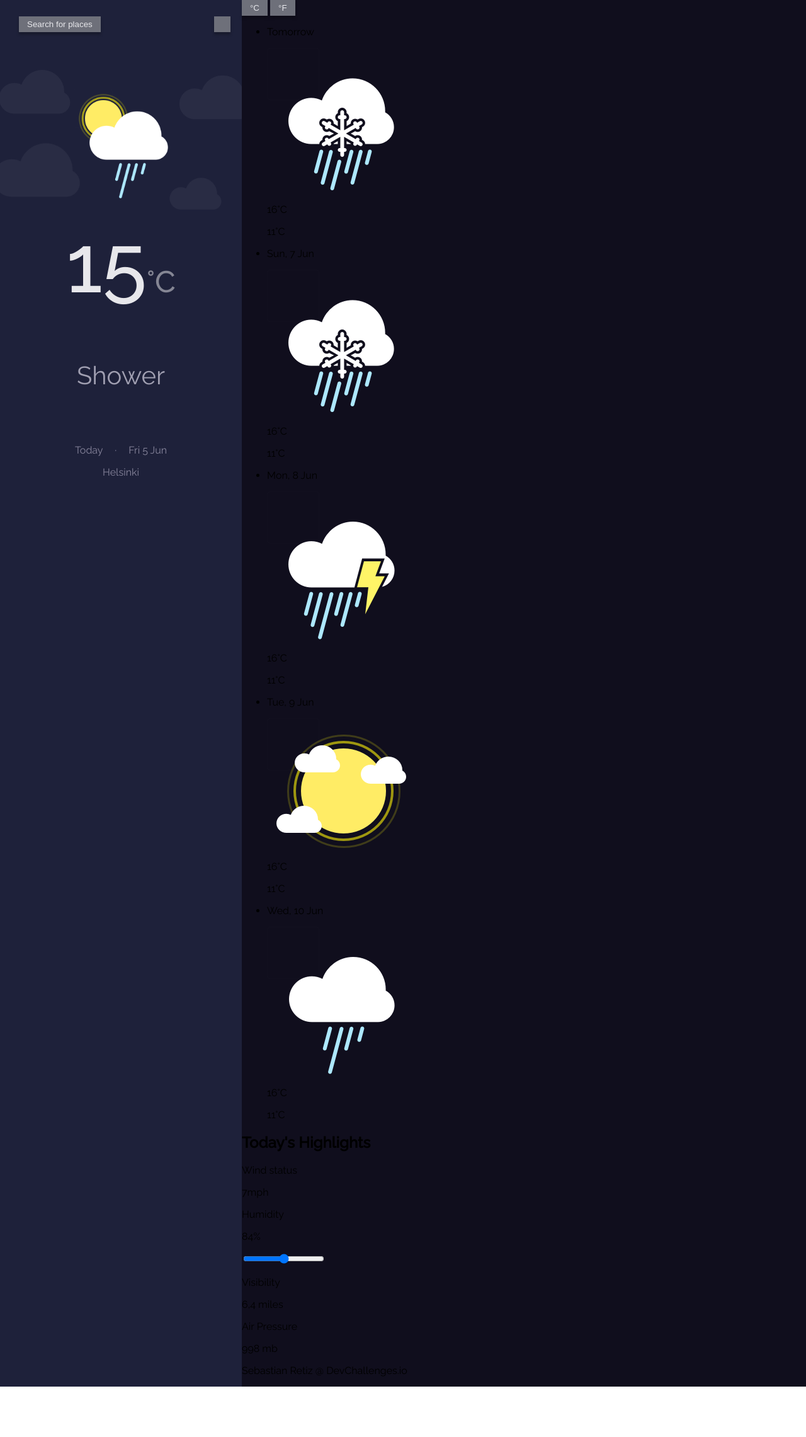
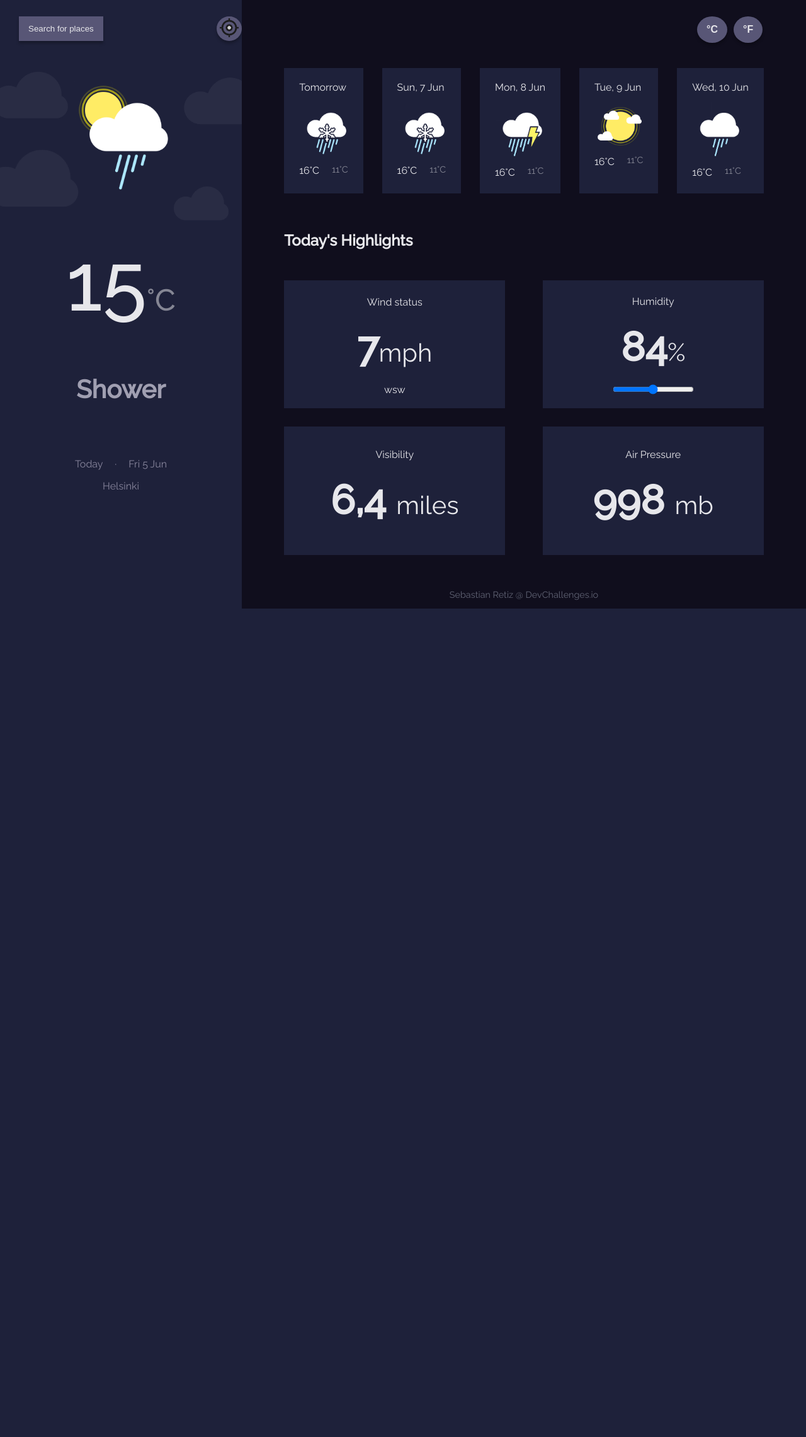
Before and after one commit to FSRR/Weather-App, a Python web app: template templates/index.html in a window 1280 px wide. Shown: the whole page at 63% size. After the commit the page ends 966 px from the top, so only its background shows below. Run offline with Jinja, Linux system fonts and the light colour scheme; the template is opened without the code that fills it, so the values that code supplies are empty.

Commit message:
Programando la parte derecha del proyecto(Frontend)

```diff
--- a/static/css/window-left.css
+++ b/static/css/window-left.css
@@ -15,10 +15,9 @@ body {
                             "footer";
     background-color: #1E213A;
     width: 30%;
-    /* height: 100vh; */
 }
 
-.main-buttons {
+.main-container-buttons {
     grid-area: buttons;
     display: flex;
     margin-top: 26px;
@@ -27,39 +26,58 @@ body {
 }
 
 .buttons {
+    background-color: #585676;
+    box-shadow: 0px 4px 4px rgba(0, 0, 0, 0.25);
+    padding: 12px 15px;
     border: none;
-    background-color: #6E707A;
     color: #E7E7EB;
-    padding: 5px 13px;
-    box-shadow: 0px 4px 4px rgba(0, 0, 0, 0.25);
 }
 
-.main-weather {
+.buttons:hover {
+    background-color: #E7E7EB;
+    color: #110E3C;
+}
+
+.main-button-location {
+    padding: 2px 5px;
+    border-radius: 50%;
+}
+
+.main-container-weather {
     grid-area: weather;
     justify-self: center;
+    position: relative;
 }
 
 .main-image-container {
-    display: flex;
-    justify-content: center;
-    margin-top: 90px;
+    position: relative;
+    height: 18.7rem;
 }
 
 .main-image-container::before {
     content: "";
-    width: 120%;
+    width: 140%;
     height: 100%;
     position: absolute;
-    top: 80px;
-    left: -40px;
+    top: 1rem;
+    left: -70px;
     background-image: url(/static/img/Cloud-background.png);
     background-size: 100%;
     background-repeat: no-repeat;
     opacity: .05;
 }
 
+.main-image {
+    position: absolute;
+    top: 0;
+    left: 0;
+    right: 0;
+    bottom: 0;
+    margin: auto;
+}
+
 .main-grades {
-    margin: 20px 0 0;
+    margin: 0;
     width: 350px;
     text-align: center;
     font-size: 8rem;
@@ -92,9 +110,3 @@ body {
 }
 
 .main-footer-content span {margin: 0 15px;}
-
-.secondary-window {
-    background-color: #100E1D;
-    width: 70%;
-    z-index: 1;
-}
--- /dev/null
+++ b/static/css/window-right.css
@@ -0,0 +1,110 @@
+.secondary-window {
+    display: grid;
+    grid-template-rows: auto auto 1fr;
+    gap: 2.5rem;
+    background-color: #100E1D;
+    width: 70%;
+    z-index: 1;
+}
+
+.secondary-container-buttons {
+    display: flex;
+    gap: 10px;
+    justify-self: end;
+    margin-right: 4.3rem;
+    margin-top: 1.6rem;
+}
+
+.secondary-buttons {
+    border-radius: 50%;
+    font-size: 1rem;
+    font-weight: bold;
+}
+
+.secondary-container-weather {
+    width: 85%;
+    justify-self: center;
+}
+
+.secondary-weather {
+    margin: 0;
+    padding: 0;
+    list-style-type: none;
+    display: flex;
+    justify-content: space-between;
+}
+
+.secondary-item-weather {
+    display: flex;
+    flex-direction: column;
+    background: #1E213A;
+    padding: .5rem 1.5rem;
+}
+
+.secondary-item-weather-text {
+    display: flex;
+    gap: 1.25rem;
+    color: #E7E7EB;
+    font-size: 1rem;
+    font-weight: normal;
+}
+
+.secondary-item-weather-g2{
+    font-size: .9rem;
+    grid-area: g2;
+    color: rgba(255, 255, 255, 0.459);
+}
+
+.secondary-container-highlights {
+    justify-self: center;
+    display: grid;
+    grid-template-columns: repeat(2, 1fr);
+    grid-template-rows: auto repeat(2, 1fr);
+    row-gap: 1.8rem;
+    column-gap: 3.7rem;
+    width: 85%;
+}
+
+.sencondary-highlights-title {
+    grid-column-start: 1;
+    grid-column-end: 3;
+    color: #E7E7EB;
+}
+
+.sencondary-highlights-item {
+    display: flex;
+    flex-direction: column;
+    justify-content: center;
+    align-items: center;
+    background-color: #1E213A;
+    color: #E7E7EB;
+    padding: 1.25rem 2.8rem;
+}
+
+.secondary-item-highlights-title {
+    font-size: 1rem;
+    font-weight: normal;
+    margin: .3rem 0;
+}
+
+.secondary-item-highlights-p {
+    font-size: 4rem;
+    font-weight: bold;
+    margin: 1.25rem 0;
+}
+
+.secondary-item-highlights-p span {
+    font-weight: normal;
+    font-size: 2.5rem;
+}
+
+.sencondary-item-highlights-foot {
+    font-size: 1rem;
+    margin: 0;
+}
+
+.secondary-footer {
+    justify-self: center;
+    color: #616475;
+    font-size: .9rem;
+}
--- a/templates/index.html
+++ b/templates/index.html
@@ -4,84 +4,102 @@
     <meta charset="UTF-8">
     <meta name="viewport" content="width=device-width, initial-scale=1.0">
     <link rel="stylesheet" href="/static/css/window-left.css">
+    <link rel="stylesheet" href="/static/css/window-right.css">
     <link rel="preconnect" href="https://fonts.gstatic.com">
     <link href="https://fonts.googleapis.com/css2?family=Raleway:wght@100;400;500&display=swap" rel="stylesheet">
     <title>Weather App</title>
 </head>
 <body>
     <article class="main-window">
-        <div class="main-buttons">
-            <button class="buttons button-places">Search for places</button>
-            <button class="buttons button-location"></button>
+        <div class="main-container-buttons">
+            <button class="buttons">Search for places</button>
+            <button class="buttons main-button-location">
+                <img src="/static/img/ubicacion.png" alt="location" width="30">
+            </button>
         </div>
-        <div class="main-weather">
+        <div class="main-container-weather">
             <div class="main-image-container">
-                <img src="../static/img/Shower.png" alt="Shower" class="main-image" width="150px">
+                <img src="../static/img/Shower.png" alt="Shower" class="main-image" width="150">
             </div>
             <p class="main-grades">15<span>°C</span></p>
-            <p class="main-name-weather">Shower</p>
+            <h1 class="main-name-weather">Shower</h1>
         </div>
         <div class="main-footer">
             <p class="main-footer-content">Today <span>·</span> Fri 5 Jun</p>
             <p class="main-footer-content">Helsinki</p>
         </div>
     </article>
-    <article class="secondary-window">
-        <button class="buttons">°C</button>
-        <button class="buttons">°F</button>
-        <ul>
-            <li>
-                <p>Tomorrow</p>
-                <img src="/static/img/Sleet.png" alt="Sleet">
-                <p>16°C</p>
-                <p>11°C</p>
+    <section class="secondary-window">
+        <div class="secondary-container-buttons">
+            <button class="buttons secondary-buttons">°C</button>
+            <button class="buttons secondary-buttons">°F</button>
+        </div>
+        <div class="secondary-container-weather">
+            <ul class="secondary-weather">
+                <li class="secondary-item-weather">
+                    <h2 class="secondary-item-weather-text">Tomorrow</h2>
+                    <img src="/static/img/Sleet.png" class="sencondary-item-weather-img" alt="Sleet" width="75">
+                    <div class="secondary-item-weather-text">
+                        <p class="secondary-item-weather-g1">16°C</p>
+                        <p class="secondary-item-weather-g2">11°C</p>
+                    </div>
                 </li>
-            <li>
-                <p>Sun, 7 Jun</p>
-                <img src="/static/img/Sleet.png" alt="Sleet">
-                <p>16°C</p>
-                <p>11°C</p>
+                <li class="secondary-item-weather">
+                    <h2 class="secondary-item-weather-text">Sun, 7 Jun</h2>
+                    <img src="/static/img/Sleet.png" class="sencondary-item-weather-img" alt="Sleet" width="75">
+                    <div class="secondary-item-weather-text">
+                        <p class="secondary-item-weather-g1">16°C</p>
+                        <p class="secondary-item-weather-g2">11°C</p>
+                    </div>
                 </li>
-            <li>
-                <p>Mon, 8 Jun</p>
-                <img src="/static/img/Thunderstorm.png" alt="Thunderstorm">
-                <p>16°C</p>
-                <p>11°C</p>
+                <li class="secondary-item-weather">
+                    <h2 class="secondary-item-weather-text">Mon, 8 Jun</h2>
+                    <img src="/static/img/Thunderstorm.png" class="sencondary-item-weather-img" alt="Thunderstorm" width="75">
+                    <div class="secondary-item-weather-text">
+                        <p class="secondary-item-weather-g1">16°C</p>
+                        <p class="secondary-item-weather-g2">11°C</p>
+                    </div>
                 </li>
-            <li>
-                <p>Tue, 9 Jun</p>
-                <img src="/static/img/LightCloud.png" alt="LightCloud">
-                <p>16°C</p>
-                <p>11°C</p>
+                <li class="secondary-item-weather">
+                    <h2 class="secondary-item-weather-text">Tue, 9 Jun</h2>
+                    <img src="/static/img/LightCloud.png" class="sencondary-item-weather-img" alt="LightCloud" width="75">
+                    <div class="secondary-item-weather-text">
+                        <p class="secondary-item-weather-g1">16°C</p>
+                        <p class="secondary-item-weather-g2">11°C</p>
+                    </div>
                 </li>
-            <li>
-                <p>Wed, 10 Jun</p>
-                <img src="/static/img/LightRain.png" alt="LightRain">
-                <p>16°C</p>
-                <p>11°C</p>
+                <li class="secondary-item-weather">
+                    <h2 class="secondary-item-weather-text">Wed, 10 Jun</h2>
+                    <img src="/static/img/LightRain.png" class="sencondary-item-weather-img" alt="LightRain" width="75">
+                    <div class="secondary-item-weather-text">
+                        <p class="secondary-item-weather-g1">16°C</p>
+                        <p class="secondary-item-weather-g2">11°C</p>
+                    </div>
                 </li>
             </ul>
-        <section>
-            <h2>Today's Highlights</h2>
-            <div>
-                <p>Wind status</p>
-                <p>7mph</p>
         </div>
-            <div>
-                <p>Humidity</p>
-                <p>84%</p>
+        <section class="secondary-container-highlights">
+            <h2 class="sencondary-highlights-title">Today's Highlights</h2>
+            <div class="sencondary-highlights-item">
+                <h3 class="secondary-item-highlights-title">Wind status</h3>
+                <p class="secondary-item-highlights-p">7<span>mph</span></p>
+                <p class="sencondary-item-highlights-foot">wsw</p>
+            </div>
+            <div class="sencondary-highlights-item">
+                <h3 class="secondary-item-highlights-title">Humidity</h3>
+                <p class="secondary-item-highlights-p">84<span>%</span></p>
                 <input type="range">
             </div>
-            <div>
-                <p>Visibility</p>
-                <p>6,4 miles</p>
+            <div class="sencondary-highlights-item">
+                <h3 class="secondary-item-highlights-title">Visibility</h3>
+                <p class="secondary-item-highlights-p">6,4 <span>miles</span></p>
             </div>
-            <div>
-                <p>Air Pressure</p>
-                <p>998 mb</p>
-            </div>
+            <div class="sencondary-highlights-item">
+                <h3 class="secondary-item-highlights-title">Air Pressure</h3>
+                <p class="secondary-item-highlights-p">998 <span>mb</span></p>
+            </div class="sencondary-item-highlights">
         </section>
-        <p>Sebastian Retiz @ DevChallenges.io</p>
-    </article>
+        <p class="secondary-footer">Sebastian Retiz @ DevChallenges.io</p>
+    </section>
 </body>
 </html>
```
Also changed, not shown: static/img/ubicacion.png (added), static/img/ubicación.svg (deleted). Lines whose indentation alone changed are shown as unchanged.
